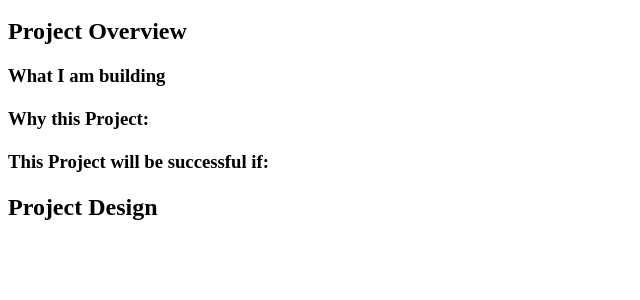
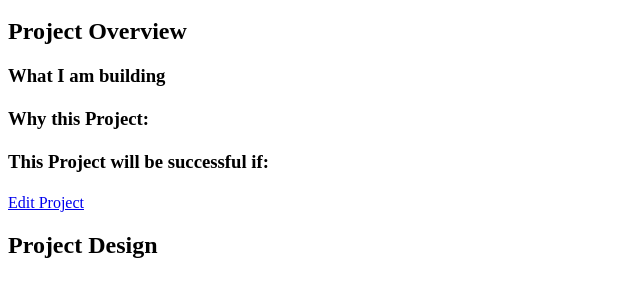
Before and after one commit to Blasczyk/Project_Design_App, a Flask app: template templates/project_dashboard.html in a window 1280 px wide. Shown: the part 280-580 px from the top of the page, without its empty margins (0-640 px from the left). Run offline with Flask 3, Linux system fonts and the light colour scheme; the template is opened without the code that fills it, so the values that code supplies are empty.

Commit message:
Implement project editing functionality: add edit route, update project details in the database, and create edit project template

```diff
--- a/app.py
+++ b/app.py
@@ -1,6 +1,7 @@
 from flask import Flask, render_template, request, redirect, url_for
 from database import init_db , create_project as db_create_project
 from database import get_project , get_all_projects , design_project , get_project_design
+from database import delete_project, update_project
 
 app = Flask(__name__)
 
@@ -134,6 +135,34 @@ def testing(project_id):
     return render_template("testing.html",project = project)
 
 
+@app.route(
+    "/projects/<int:project_id>/edit", methods = ["GET","POST"])
+def edit_project(project_id):
+
+    project = get_project(project_id)
+
+    if project is None:
+        return "Project not found", 404
+
+    if request.method == "POST":
+        title = request.form.get("title")
+        what = request.form.get("what")
+        why = request.form.get("why")
+        success = request.form.get("success")
+
+        update_project(
+            project_id, title, what, why, success
+        )
+
+        return redirect(
+            url_for("project_dashboard", project_id=project_id)
+        )
+
+    return render_template("edit_project.html", project=project)
+
+
+
+
 # @app.route("/learning")
 # def learning():
 #     return render_template("learning.html")
--- a/database.py
+++ b/database.py
@@ -257,3 +257,32 @@ def get_project_design(project_id):
         "constraints": constraints,
         "risks": risks
     }
+
+def update_project(title, what, why, success, project_id):
+    connection = get_connection()
+    connection.execute(
+        """
+        UPDATE projects
+        SET title = ?,
+            what = ?,
+            why = ?,
+            success =?,
+            updated_at = CURRENT_TIMESTAMP
+        WHERE id = ?
+        """,
+        (title, what, why, success, project_id)
+    )
+    connection.commit()
+    connection.close()
+
+def delete_project(project_id):
+    connection = get_connection()
+    connection.execute(
+        """
+        DELETE FROM projects
+        WHERE id = ?
+        """,
+        (project_id)
+    )
+    connection.commit()
+    connection.close()
--- a/templates/project_dashboard.html
+++ b/templates/project_dashboard.html
@@ -40,7 +40,12 @@
              <h4>{{project.why}}</h4>
             <h3>This Project will be successful if:</h3>
                 <h4>{{project.success}}</h4>
-          </section>
+
+            <a href="{{ url_for('edit_project', project_id=project['id']) }}">
+                Edit Project
+            </a>
+            </section>
+
           <section>
             <h2> Project Design</h2>
 
```
Also changed, not shown: templates/edit_project.html (added, +28 -0 lines).
